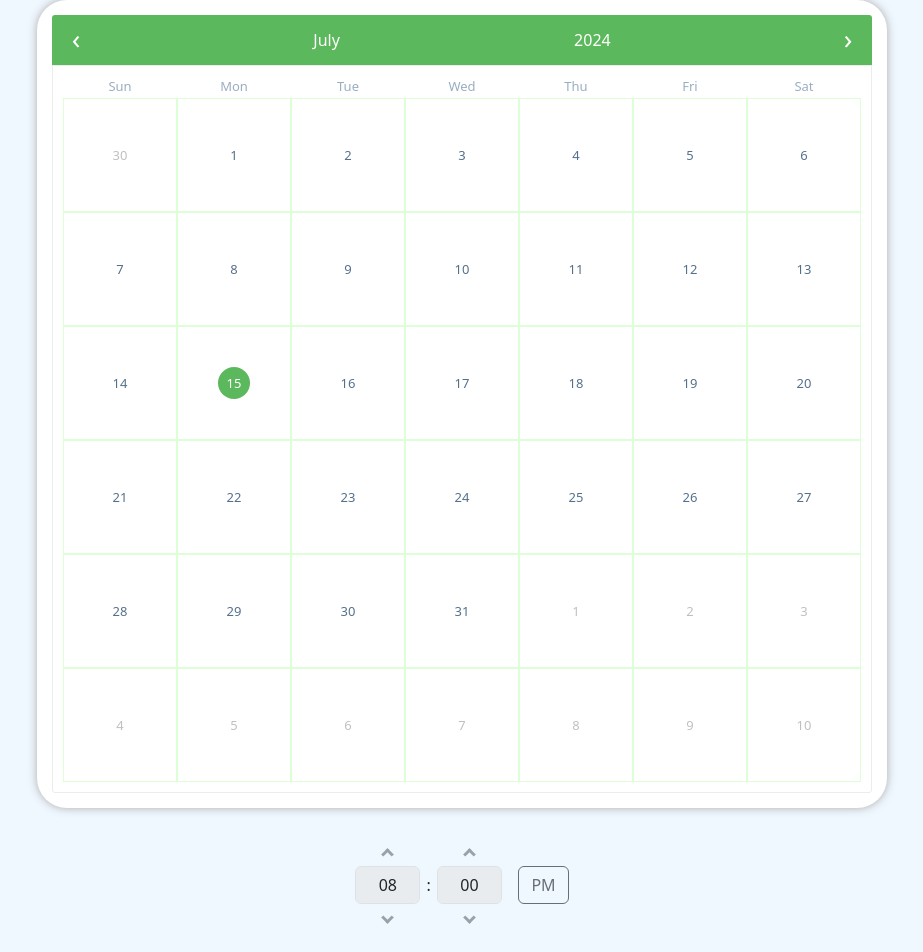
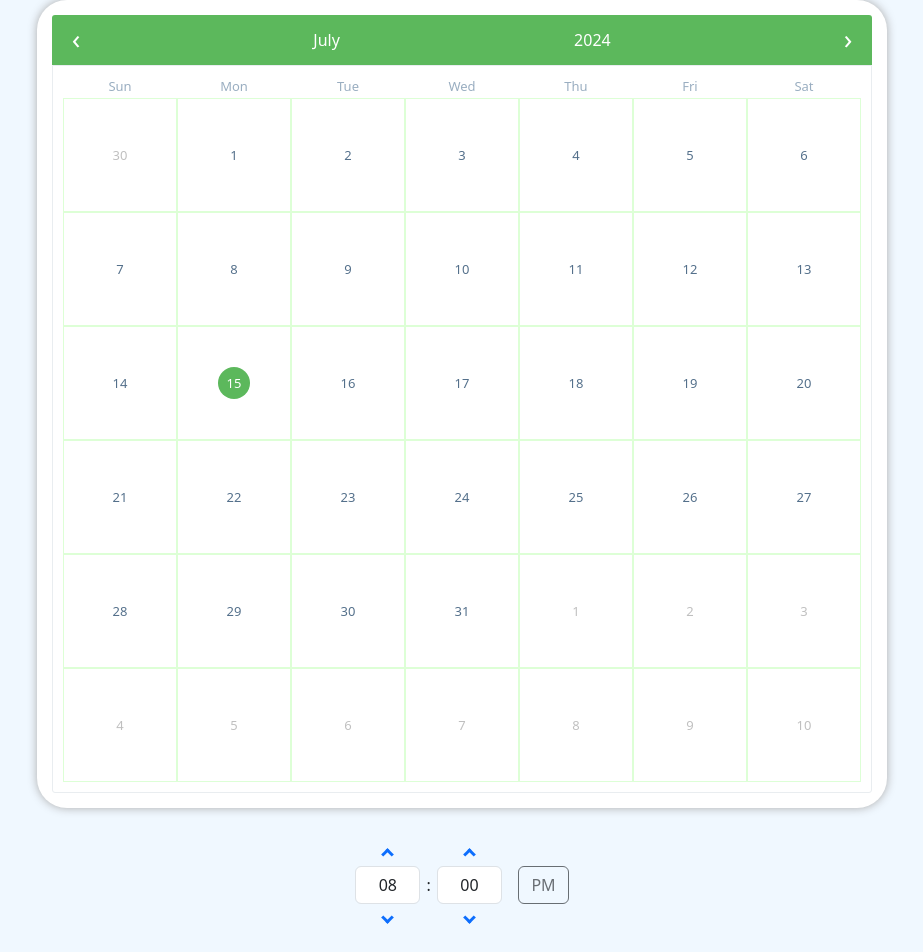
Before and after one commit to nio23/BookingApp, an Angular app in the folder client/: page / in a window 1280 px wide. Shown: the top 952 px of the page, without its empty margins (178-1101 px from the left). Built offline with nearby package versions, Linux system fonts and the light colour scheme; no server answers.

Commit message:
changed disable option

```diff
--- a/client/src/app/time/time.component.ts
+++ b/client/src/app/time/time.component.ts
@@ -12,9 +12,11 @@ import { FormsModule } from '@angular/forms';
 export class TimeComponent {
   selectedDate = input.required<Date>();
   isDisabled: Signal<boolean> = computed(() => {
-    if(this.selectedDate() > new Date())
-      return false;
-    return true;
+    let currentDate = new Date();
+    currentDate.setMinutes(0);
+    if(this.selectedDate() < currentDate)
+      return true;
+    return false;
   });
 
   displayTime: Signal<Date> = computed(() =>{
@@ -31,7 +33,7 @@ export class TimeComponent {
 
   maxTime:  Signal<Date> = computed(() =>{
     let d = new Date(this.selectedDate());
-    d.setHours(22, 0, 0);
+    d.setHours(22, 1, 0);
     return d;
   });
 
```
